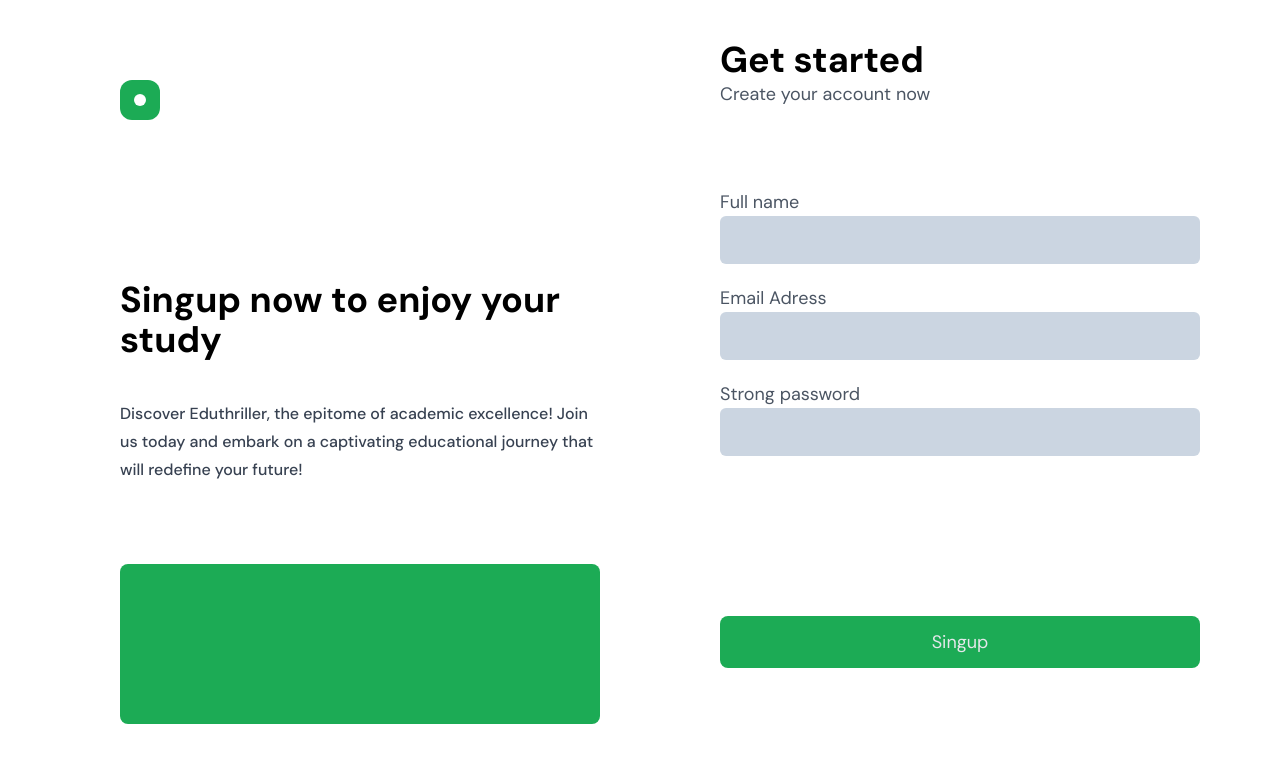
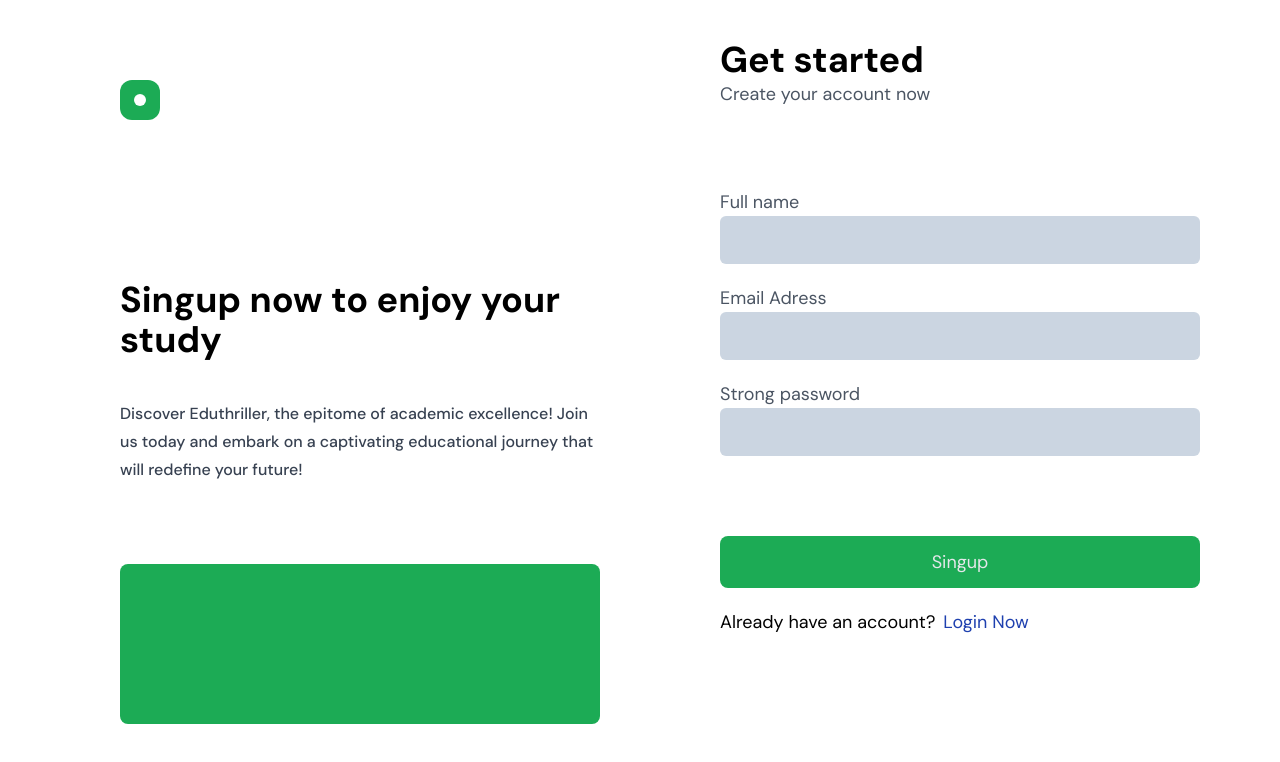
Before and after one commit to ImtiazNayeemShawon/eduthriller, a Next.js app: page /singup in a window 1280 px wide. Shown: the top 762 px of the page. Built offline with nearby package versions, Linux system fonts and the light colour scheme.

Commit message:
form completed

```diff
--- a/pages/singup.js
+++ b/pages/singup.js
@@ -42,7 +42,8 @@ export default function Singup() {
           <input className="bg-slate-300 w-full p-3 rounded-md outline-1" />
           <p className="mt-5 text-lg text-gray-600">Strong password </p>
           <input type="password" className="bg-slate-300 w-full p-3 rounded-md outline-1" /> <br/>
-          <button className="text-lg text-gray-200 mainbg p-3 rounded-lg w-full mt-40 ">Singup</button>
+          <button className="text-lg text-gray-200 mainbg p-3 rounded-lg w-full mt-20 ">Singup</button><br/>
+          <p className="mt-5 text-lg">Already have an account?<a href="Login " className="text-blue-800 ml-2">Login Now</a></p>
         </div>
       </div>
     </React.Fragment>
```
